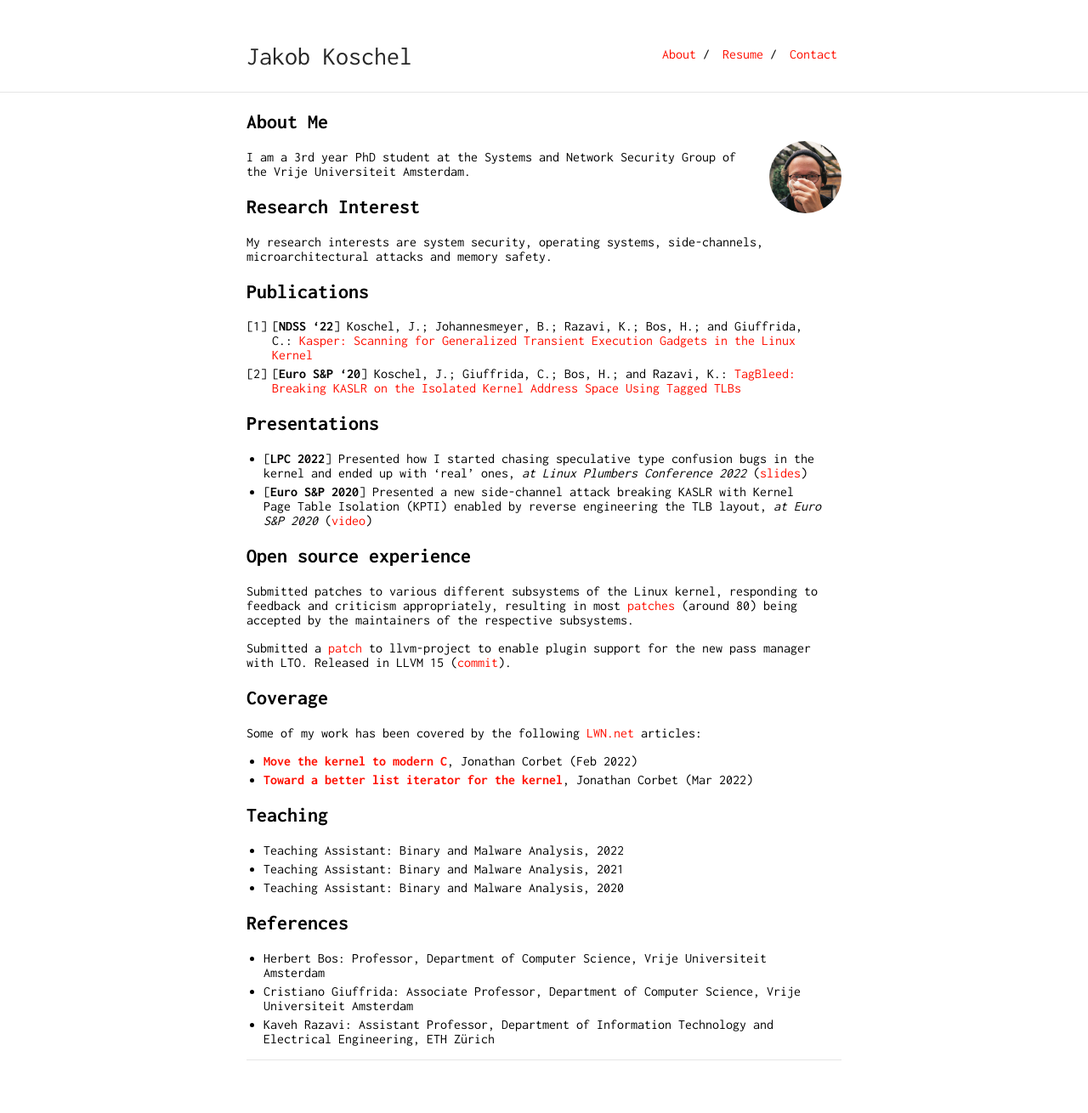
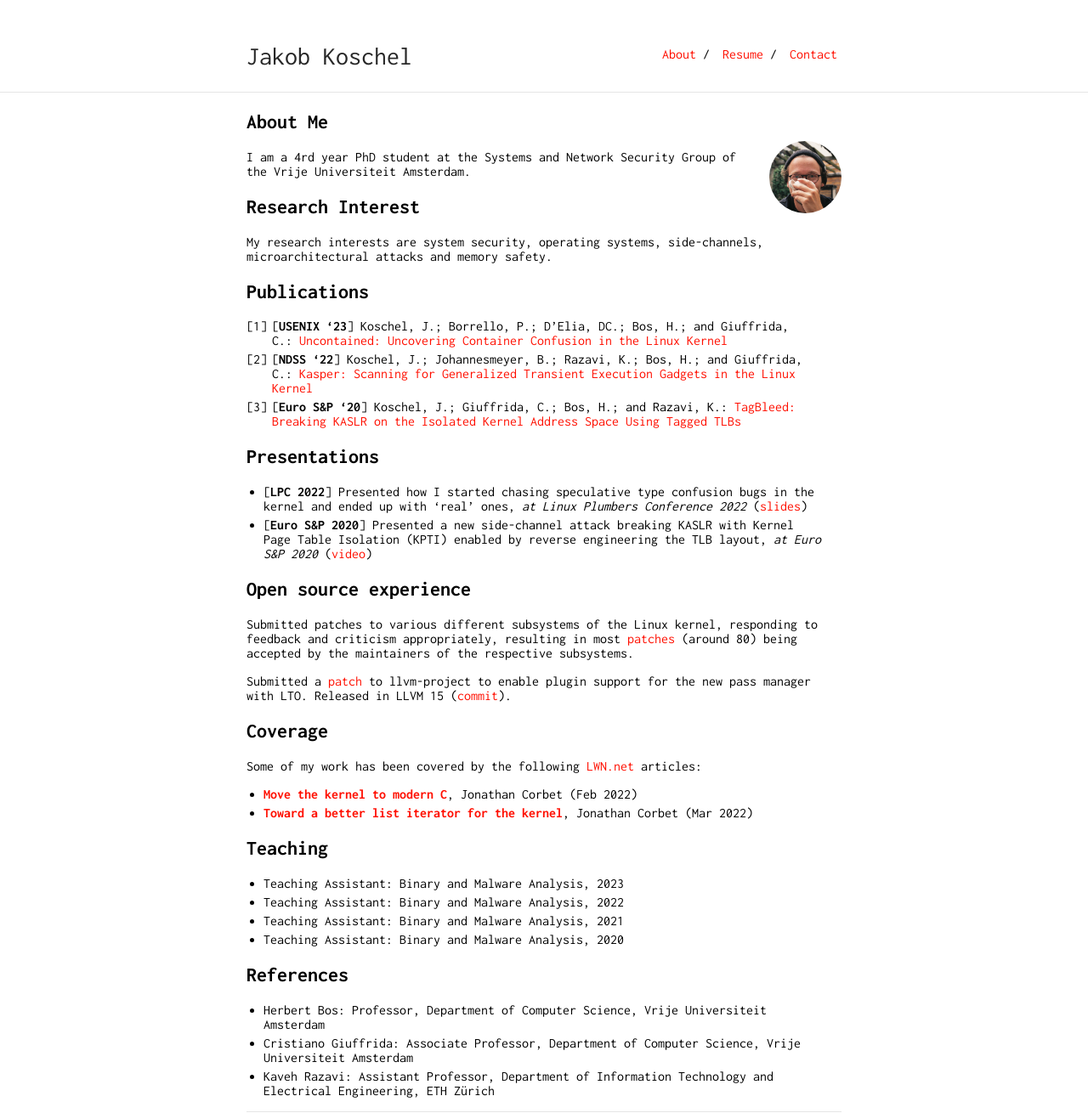
Before and after one commit to Jakob-Koschel/jakob-koschel.github.io, a Jekyll site: the page built from index.md, in a window 1280 px wide. Shown: the whole page at 85% size. Built offline with Jekyll 4.4.1, drawn with Linux system fonts in a browser that asks for light colours; our own code applies the rules of GitHub Pages for plain Markdown files; before the commit the page ends 1249 px from its top, so only the background shows below that.

Commit message:
update publications & teaching

```diff
--- a/index.md
+++ b/index.md
@@ -6,7 +6,7 @@ layout: default
 
 <img class="profile-picture" src="profile.jpg">
 
-I am a 3rd year PhD student at the Systems and Network Security Group of the Vrije Universiteit Amsterdam.
+I am a 4rd year PhD student at the Systems and Network Security Group of the Vrije Universiteit Amsterdam.
 
 ## Research Interest
 
@@ -14,8 +14,9 @@ My research interests are system security, operating systems, side-channels, mic
 
 ## Publications
 
-1. [**NDSS '22**] Koschel, J.; Johannesmeyer, B.; Razavi, K.; Bos, H.; and Giuffrida, C.: [Kasper: Scanning for Generalized Transient Execution Gadgets in the Linux Kernel](https://download.vusec.net/papers/kasper_ndss22.pdf)
-2. [**Euro S&P '20**] Koschel, J.; Giuffrida, C.; Bos, H.; and Razavi, K.: [TagBleed: Breaking KASLR on the Isolated Kernel Address Space Using Tagged TLBs](https://download.vusec.net/papers/tagbleed_eurosp20.pdf)
+1. [**USENIX '23**] Koschel, J.; Borrello, P.; D’Elia, DC.; Bos, H.; and Giuffrida, C.: [Uncontained: Uncovering Container Confusion in the Linux Kernel](https://download.vusec.net/papers/uncontained_sec23.pdf)
+2. [**NDSS '22**] Koschel, J.; Johannesmeyer, B.; Razavi, K.; Bos, H.; and Giuffrida, C.: [Kasper: Scanning for Generalized Transient Execution Gadgets in the Linux Kernel](https://download.vusec.net/papers/kasper_ndss22.pdf)
+3. [**Euro S&P '20**] Koschel, J.; Giuffrida, C.; Bos, H.; and Razavi, K.: [TagBleed: Breaking KASLR on the Isolated Kernel Address Space Using Tagged TLBs](https://download.vusec.net/papers/tagbleed_eurosp20.pdf)
 
 ## Presentations
 
@@ -37,6 +38,7 @@ Some of my work has been covered by the following [LWN.net](https://LWN.net) art
 
 ## Teaching
 
+* Teaching Assistant: Binary and Malware Analysis, 2023
 * Teaching Assistant: Binary and Malware Analysis, 2022
 * Teaching Assistant: Binary and Malware Analysis, 2021
 * Teaching Assistant: Binary and Malware Analysis, 2020
```
